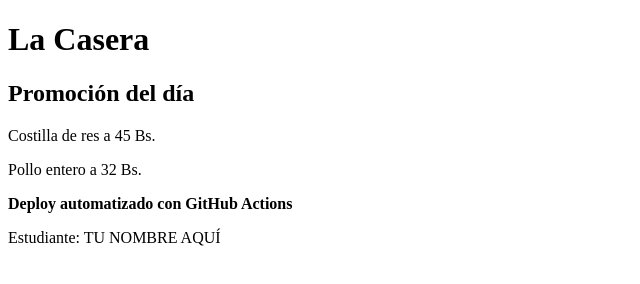
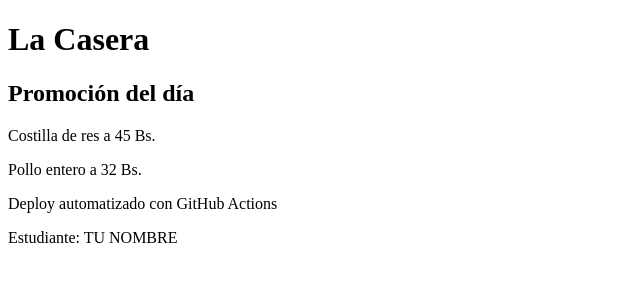
Before and after one commit to OctaLuna/cloud-examen, a plain HTML site: page index.html in a window 1280 px wide. Shown: the whole page, without its empty margins (0-640 px from the left). Drawn offline with Linux system fonts and the light colour scheme.

Commit message:
el deploy listo

```diff
--- a/index.html
+++ b/index.html
@@ -9,7 +9,7 @@
   <h2>Promoción del día</h2>
   <p>Costilla de res a 45 Bs.</p>
   <p>Pollo entero a 32 Bs.</p>
-  <p><strong>Deploy automatizado con GitHub Actions</strong></p>
-  <p>Estudiante: TU NOMBRE AQUÍ</p>
+  <p>Deploy automatizado con GitHub Actions</p>
+  <p>Estudiante: TU NOMBRE</p>
 </body>
 </html>
```
Also changed, not shown: 1 other file.
